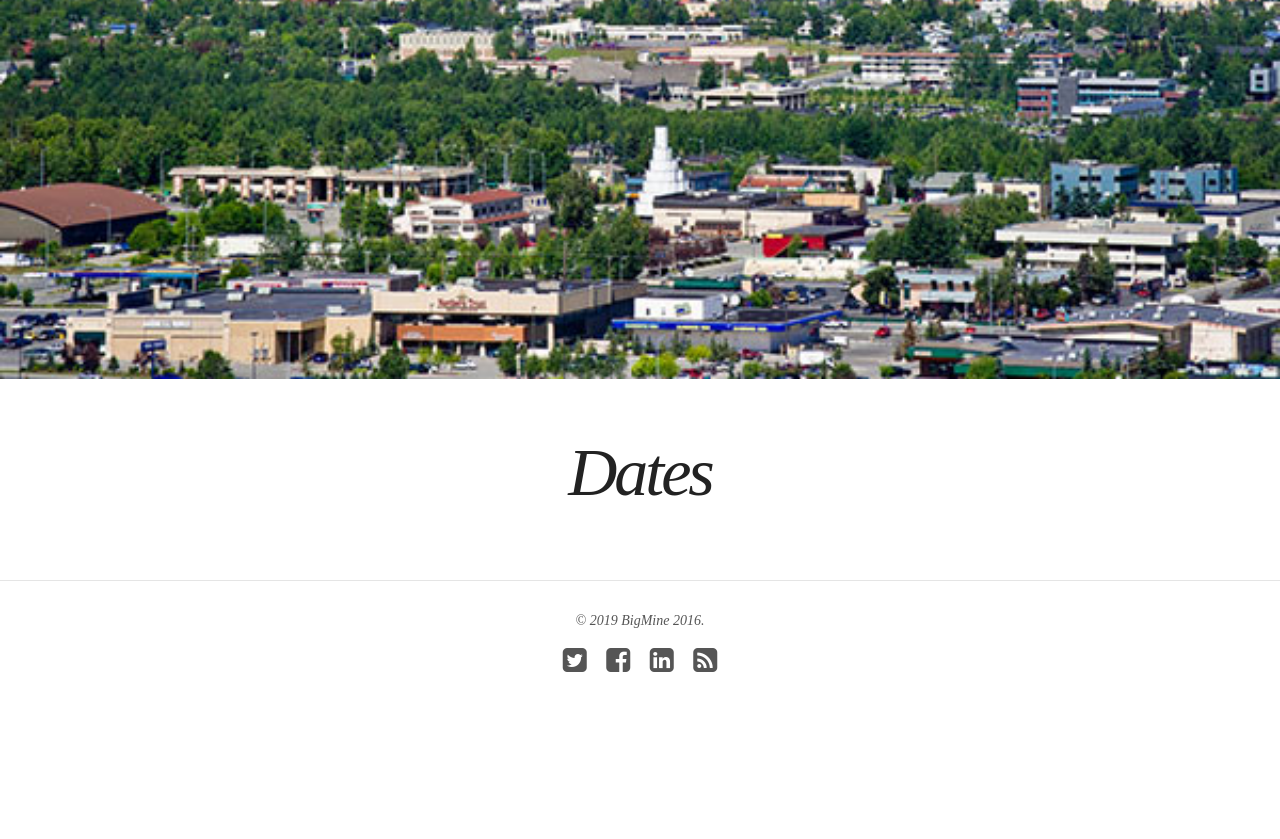
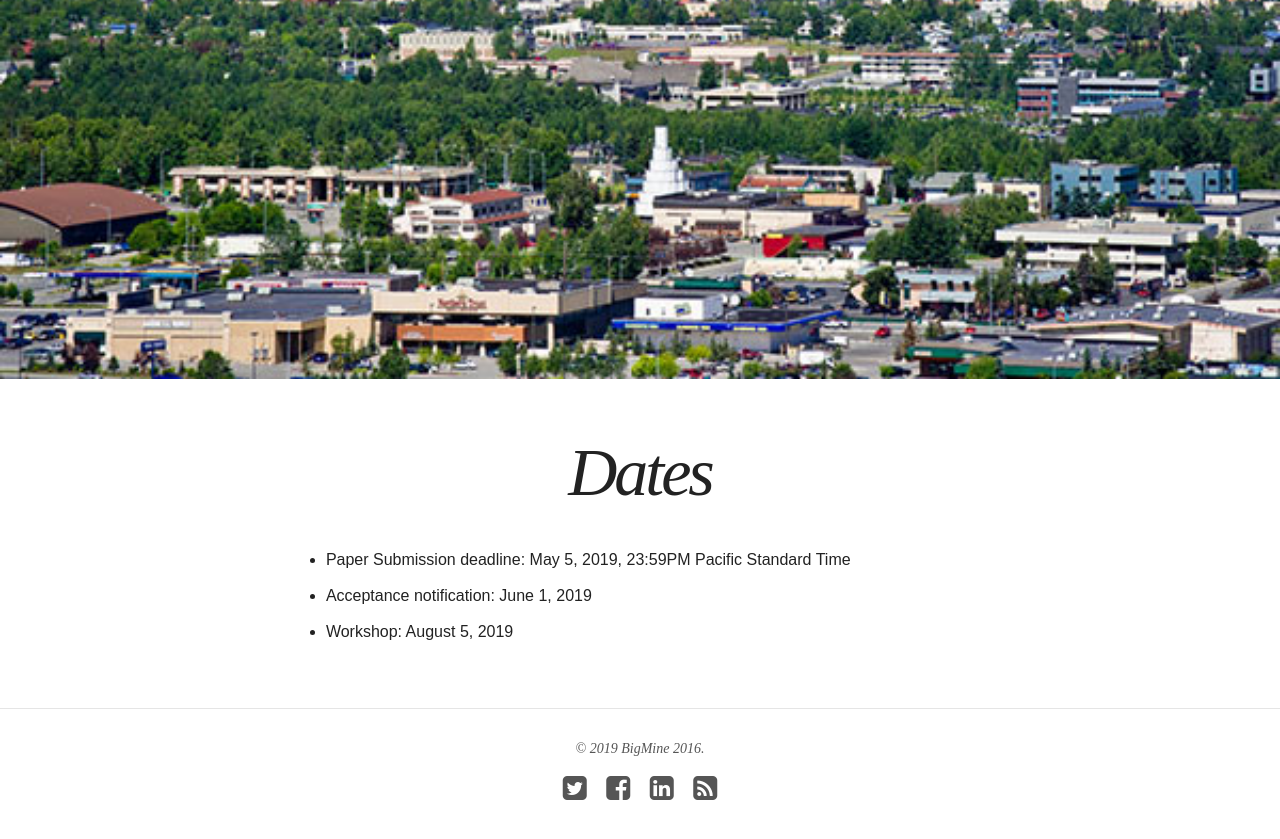
Before and after one commit to bigmine/bigmine19, a Jekyll site: the page built from dates.md, in a window 1280 px wide and 900 px high, scrolled down 613 px. Shown: the top 839 px of the window. Built offline with Jekyll 4.4.1, drawn with Linux system fonts in a browser that asks for light colours; nearby versions of some CDN libraries; before the commit the page ends 1385 px from its top, so only the background shows below that.

Commit message:
Update dates.md

```diff
--- a/dates.md
+++ b/dates.md
@@ -5,10 +5,6 @@ image:
   feature: anchorage.jpg
 ---
 
-<!--
-
-* Paper Submission deadline: ~~May 18~~ May 27, 2018 23:59PM Pacific Standard Time
-* Acceptance notification: ~~June 18, 2018~~
-* Workshop: August 20, 2018
-
--->
+* Paper Submission deadline: May 5, 2019, 23:59PM Pacific Standard Time
+* Acceptance notification: June 1, 2019
+* Workshop: August 5, 2019
```
